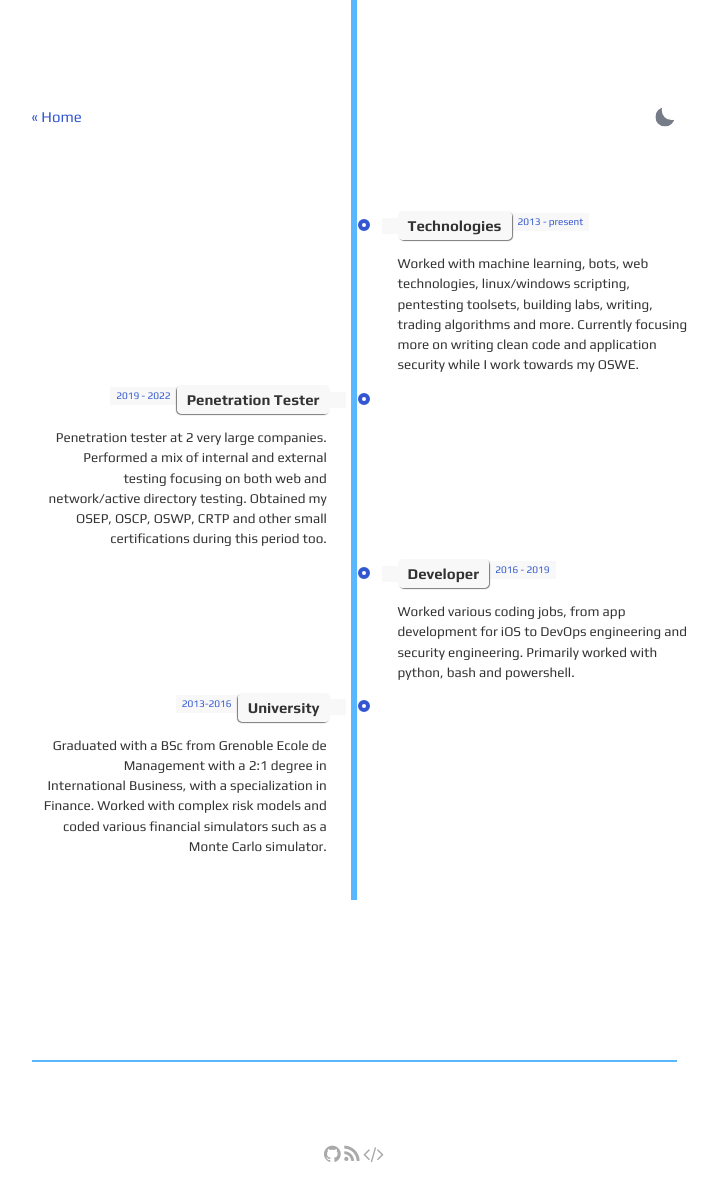
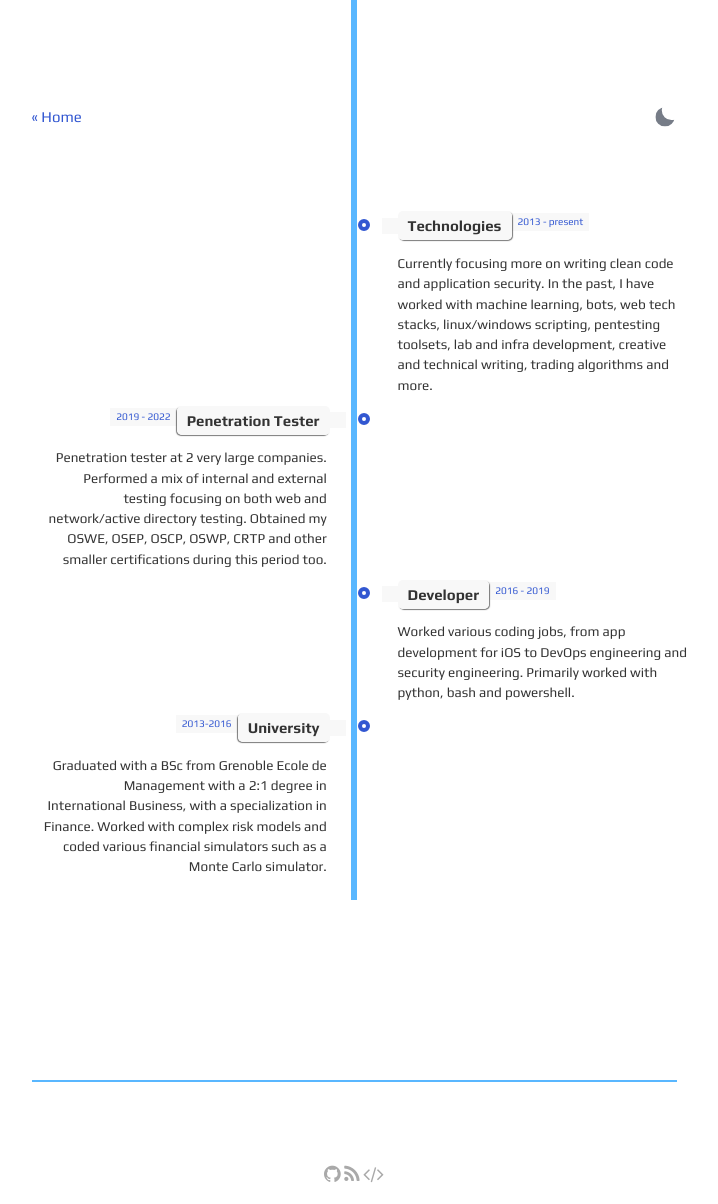
Before and after one commit to robsware/robsware.github.io, a Jekyll site: the page built from about.html, in a window 1280 px wide. Shown: the whole page, without its empty margins (286-1004 px from the left). Built offline with Jekyll 4.4.1, drawn with Linux system fonts in a browser that asks for light colours.

Commit message:
Small updates and touch ups.

```diff
--- a/about.html
+++ b/about.html
@@ -24,7 +24,7 @@ layout: page
                     <span class="time-wrapper"><span class="time">2013 - present</span></span>
                 </div>
                 <div class="desc">
-                    Worked with machine learning, bots, web technologies, linux/windows scripting, pentesting toolsets, building labs, writing, trading algorithms and more. Currently focusing more on writing clean code and application security while I work towards my OSWE.
+                    Currently focusing more on writing clean code and application security. In the past, I have worked with machine learning, bots, web tech stacks, linux/windows scripting, pentesting toolsets, lab and infra development, creative and technical writing, trading algorithms and more.
                 </div>
             </div>
         </li>
@@ -37,7 +37,7 @@ layout: page
                     <span class="time-wrapper"><span class="time">2019 - 2022</span></span>
                 </div>
                 <div class="desc">
-                    Penetration tester at 2 very large companies. Performed a mix of internal and external testing focusing on both web and network/active directory testing. Obtained my OSEP, OSCP, OSWP, CRTP and other small certifications during this period too.
+                    Penetration tester at 2 very large companies. Performed a mix of internal and external testing focusing on both web and network/active directory testing. Obtained my OSWE, OSEP, OSCP, OSWP, CRTP and other smaller certifications during this period too.
                 </div>
             </div>
         </li>
--- a/achievements.html
+++ b/achievements.html
@@ -22,7 +22,7 @@ layout: page
 * Fully compromised a large US datacenter (Pentest)<br>
 * Built an on prem AD lab with Elastic and an IDS for AD and AV evasion practice<br>
 * Onboarded junior pentesters and helped them get started up<br>
-* Built an IoT AC controller from scratch<br>
+* Built an IoT AC controller from scratch, including the hardware<br>
 2021:<br>
 * Reached Port Swigger Top 10 Hall of Fame <br>
 * Set up the full infrastructure for a pentest team, including VPNs, VPSs and auto config scripts for easy configuration <br>
@@ -55,6 +55,6 @@ layout: page
 * Wrote scripts and tooling to orchestrate IBM AIX servers<br>
 * Developed simple stock trading algorithms based on sentiment analysis using Bayesian Machine Learning<br>
 2016:<br>
-* Wrote a monte carlo simulator in python to simulate effects on inflation on the UK economy<br>
+* Wrote a Monte Carlo simulator in python to simulate effects on inflation on the UK economy<br>
 * Published an iOS app based on fitness gamification<br>
 </p>
```
